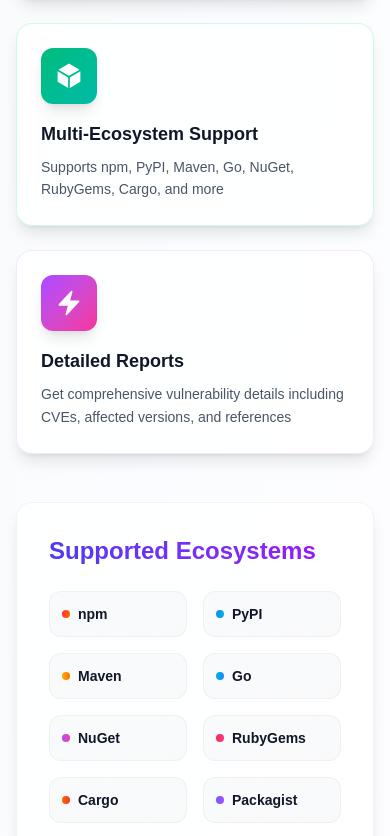
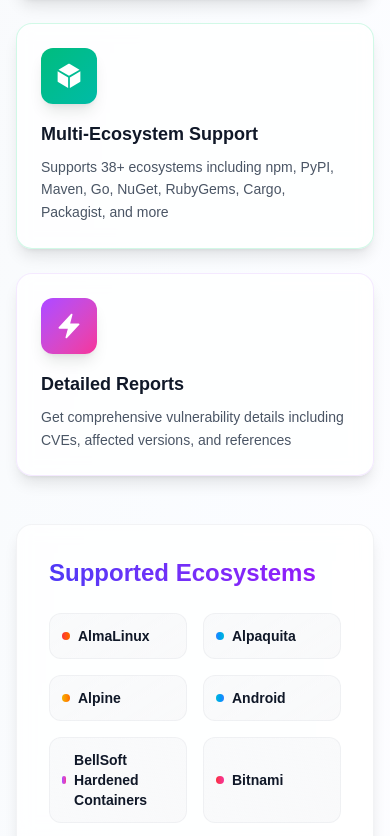
Before and after one commit to abhishekmardiya/OSV-Watch, a Next.js app: page / in a window 390 px wide. Shown: the part 1164-2000 px from the top of the page. Built offline with nearby package versions, Linux system fonts and the light colour scheme.

Commit message:
Enhance README.md with supported ecosystems details and improve VulnerabilitiesList component with loading state using VulnerabilitiesListShimmer. Refactor Home component to utilize PACKAGE_MANAGERS for dynamic ecosystem display and update styling for better responsiveness.

```diff
--- a/src/app/page.tsx
+++ b/src/app/page.tsx
@@ -11,6 +11,8 @@
 import { FormShimmer } from "@/components/FormShimmer";
 import VulnerabilitiesForm from "@/components/VulnerabilitiesForm";
 import { VulnerabilitiesList } from "@/components/VulnerabilitiesList";
+import { VulnerabilitiesListShimmer } from "@/components/VulnerabilitiesListShimmer";
+import { ECOSYSTEM_COLORS, PACKAGE_MANAGERS } from "@/constants";
 import type { HomeProps } from "@/types";
 
 export default async function Home({ searchParams }: HomeProps) {
@@ -72,7 +74,7 @@
         <br />
 
         {/* Vulnerabilities Results */}
-        <Suspense>
+        <Suspense fallback={<VulnerabilitiesListShimmer />}>
           <VulnerabilitiesList formInputs={formInputs} />
         </Suspense>
 
@@ -110,7 +112,8 @@
                 Multi-Ecosystem Support
               </h3>
               <p className="text-sm text-gray-600 dark:text-gray-400 leading-relaxed">
-                Supports npm, PyPI, Maven, Go, NuGet, RubyGems, Cargo, and more
+                Supports {PACKAGE_MANAGERS.length}+ ecosystems including npm,
+                PyPI, Maven, Go, NuGet, RubyGems, Cargo, Packagist, and more
               </p>
             </div>
           </div>
@@ -140,29 +143,23 @@
           <h2 className="text-2xl font-bold bg-linear-to-r from-indigo-600 to-purple-600 bg-clip-text text-transparent mb-6">
             Supported Ecosystems
           </h2>
-          <div className="grid grid-cols-2 md:grid-cols-4 gap-4">
-            {[
-              { name: "npm", color: "from-red-500 to-orange-500" },
-              { name: "PyPI", color: "from-blue-500 to-cyan-500" },
-              { name: "Maven", color: "from-yellow-500 to-orange-500" },
-              { name: "Go", color: "from-cyan-500 to-blue-500" },
-              { name: "NuGet", color: "from-purple-500 to-pink-500" },
-              { name: "RubyGems", color: "from-red-500 to-pink-500" },
-              { name: "Cargo", color: "from-orange-500 to-red-500" },
-              { name: "Packagist", color: "from-indigo-500 to-purple-500" },
-            ].map((ecosystem) => (
+          <div className="grid grid-cols-2 md:grid-cols-4 lg:grid-cols-5 gap-4">
+            {PACKAGE_MANAGERS.map((ecosystem, index) => {
+              const color = ECOSYSTEM_COLORS[index % ECOSYSTEM_COLORS.length];
+              return (
                 <div
-                key={ecosystem.name}
+                  key={ecosystem.value}
                   className="group flex items-center gap-2 p-3 bg-linear-to-br from-gray-50 to-gray-100/50 dark:from-gray-700 dark:to-gray-800/50 rounded-xl border border-gray-200/50 dark:border-gray-600/50 hover:shadow-md hover:scale-105 transition-all duration-300"
                 >
                   <div
-                  className={`w-2 h-2 rounded-full bg-linear-to-r ${ecosystem.color} group-hover:scale-150 transition-transform duration-300`}
+                    className={`w-2 h-2 rounded-full bg-linear-to-r ${color} group-hover:scale-150 transition-transform duration-300`}
                   />
                   <span className="text-sm font-semibold text-gray-900 dark:text-white">
-                  {ecosystem.name}
+                    {ecosystem.label}
                   </span>
                 </div>
-            ))}
+              );
+            })}
           </div>
         </div>
 
--- a/src/components/Combobox.tsx
+++ b/src/components/Combobox.tsx
@@ -35,29 +35,6 @@
   const listRef = useRef<HTMLUListElement>(null);
 
   const selectedOption = options.find((opt) => opt.value === value);
-
-  useEffect(() => {
-    if (selectedOption) {
-      setInputValue(selectedOption.label);
-    }
-  }, [selectedOption]);
-
-  useEffect(() => {
-    const handleClickOutside = (event: MouseEvent) => {
-      if (
-        containerRef.current &&
-        !containerRef.current.contains(event.target as Node)
-      ) {
-        setIsOpen(false);
-        if (selectedOption) {
-          setInputValue(selectedOption.label);
-        }
-      }
-    };
-
-    document.addEventListener("mousedown", handleClickOutside);
-    return () => document.removeEventListener("mousedown", handleClickOutside);
-  }, [selectedOption]);
 
   const filteredOptions = options.filter((option) =>
     option.label.toLowerCase().includes(inputValue.toLowerCase())
@@ -123,6 +100,29 @@
       return;
     }
   };
+
+  useEffect(() => {
+    if (selectedOption) {
+      setInputValue(selectedOption.label);
+    }
+  }, [selectedOption]);
+
+  useEffect(() => {
+    const handleClickOutside = (event: MouseEvent) => {
+      if (
+        containerRef.current &&
+        !containerRef.current.contains(event.target as Node)
+      ) {
+        setIsOpen(false);
+        if (selectedOption) {
+          setInputValue(selectedOption.label);
+        }
+      }
+    };
+
+    document.addEventListener("mousedown", handleClickOutside);
+    return () => document.removeEventListener("mousedown", handleClickOutside);
+  }, [selectedOption]);
 
   useEffect(() => {
     if (highlightedIndex >= 0 && listRef.current) {
--- a/src/components/VulnerabilitiesList.tsx
+++ b/src/components/VulnerabilitiesList.tsx
@@ -67,11 +67,11 @@
             <h2 className="text-2xl font-bold text-gray-900 dark:text-white">
               Vulnerabilities Found
             </h2>
-            <span className="px-3 py-1 bg-blue-100 dark:bg-blue-900 text-blue-800 dark:text-blue-200 rounded-full text-sm font-medium">
+            <span className="px-3 py-1 bg-blue-100 dark:bg-blue-900 text-blue-800 dark:text-blue-200 rounded-full text-sm font-semibold">
               {finalVulnerabilities?.length}{" "}
-              {finalVulnerabilities.length === 1
+              {finalVulnerabilities?.length === 1
                 ? "vulnerability"
-                : "finalVulnerabilities"}
+                : "vulnerabilities"}
             </span>
           </div>
           <div className="space-y-4">
--- /dev/null
+++ b/src/components/VulnerabilitiesListShimmer.tsx
@@ -0,0 +1,34 @@
+export const VulnerabilitiesListShimmer = () => {
+  return (
+    <div className="space-y-4 mb-8">
+      <div className="flex items-center flex-col sm:flex-row gap-4 xs:gap-0 justify-between mb-6 animate-pulse">
+        <div className="h-8 w-48 bg-gray-300 dark:bg-gray-600 rounded" />
+        <div className="h-7 w-24 bg-gray-300 dark:bg-gray-600 rounded-full" />
+      </div>
+      <div className="space-y-4">
+        {[1, 2, 3].map((idx) => (
+          <div
+            key={idx}
+            className="border-2 border-gray-200/50 dark:border-gray-700/50 rounded-2xl shadow-lg bg-white/90 dark:bg-gray-900/90 backdrop-blur-sm animate-pulse"
+          >
+            <div className="w-full px-6 py-5 flex items-center justify-between text-left rounded-2xl cursor-default">
+              <div className="flex items-center gap-4 flex-1 min-w-0">
+                <div className="w-3 h-3 rounded-full bg-gray-300 dark:bg-gray-600 shrink-0" />
+                <div className="flex-1 min-w-0 space-y-3">
+                  <div className="flex items-center gap-2 flex-wrap">
+                    <div className="h-6 w-32 bg-gray-300 dark:bg-gray-600 rounded" />
+                    <div className="h-5 w-20 bg-gray-300 dark:bg-gray-600 rounded" />
+                  </div>
+                  <div className="h-4 w-full bg-gray-200 dark:bg-gray-700 rounded" />
+                  <div className="h-4 w-3/4 bg-gray-200 dark:bg-gray-700 rounded" />
+                  <div className="h-3 w-40 bg-gray-200 dark:bg-gray-700 rounded" />
+                </div>
+                <div className="w-5 h-5 bg-gray-300 dark:bg-gray-600 rounded shrink-0 ml-4" />
+              </div>
+            </div>
+          </div>
+        ))}
+      </div>
+    </div>
+  );
+};
--- a/src/constants/index.ts
+++ b/src/constants/index.ts
@@ -41,3 +41,44 @@
   { value: "VSCode", label: "VSCode" },
   { value: "Wolfi", label: "Wolfi" },
 ] as const;
+
+export const ECOSYSTEM_COLORS = [
+  "from-red-500 to-orange-500",
+  "from-blue-500 to-cyan-500",
+  "from-yellow-500 to-orange-500",
+  "from-cyan-500 to-blue-500",
+  "from-purple-500 to-pink-500",
+  "from-red-500 to-pink-500",
+  "from-orange-500 to-red-500",
+  "from-indigo-500 to-purple-500",
+  "from-green-500 to-emerald-500",
+  "from-pink-500 to-rose-500",
+  "from-violet-500 to-purple-500",
+  "from-teal-500 to-cyan-500",
+  "from-amber-500 to-yellow-500",
+  "from-lime-500 to-green-500",
+  "from-sky-500 to-blue-500",
+  "from-fuchsia-500 to-pink-500",
+  "from-rose-500 to-red-500",
+  "from-emerald-500 to-teal-500",
+  "from-blue-500 to-indigo-500",
+  "from-purple-500 to-violet-500",
+  "from-orange-500 to-amber-500",
+  "from-cyan-500 to-teal-500",
+  "from-pink-500 to-fuchsia-500",
+  "from-indigo-500 to-blue-500",
+  "from-red-500 to-rose-500",
+  "from-green-500 to-lime-500",
+  "from-yellow-500 to-amber-500",
+  "from-blue-500 to-cyan-500",
+  "from-purple-500 to-indigo-500",
+  "from-orange-500 to-red-500",
+  "from-teal-500 to-cyan-500",
+  "from-pink-500 to-rose-500",
+  "from-violet-500 to-purple-500",
+  "from-emerald-500 to-green-500",
+  "from-sky-500 to-blue-500",
+  "from-fuchsia-500 to-pink-500",
+  "from-rose-500 to-red-500",
+  "from-lime-500 to-green-500",
+] as const;
```
Also changed, not shown: src/components/VulnerabilitiesForm.tsx (+31 -31 lines), 1 other file (tests, documents, lock files or other folders). Lines whose indentation alone changed are shown as unchanged.
